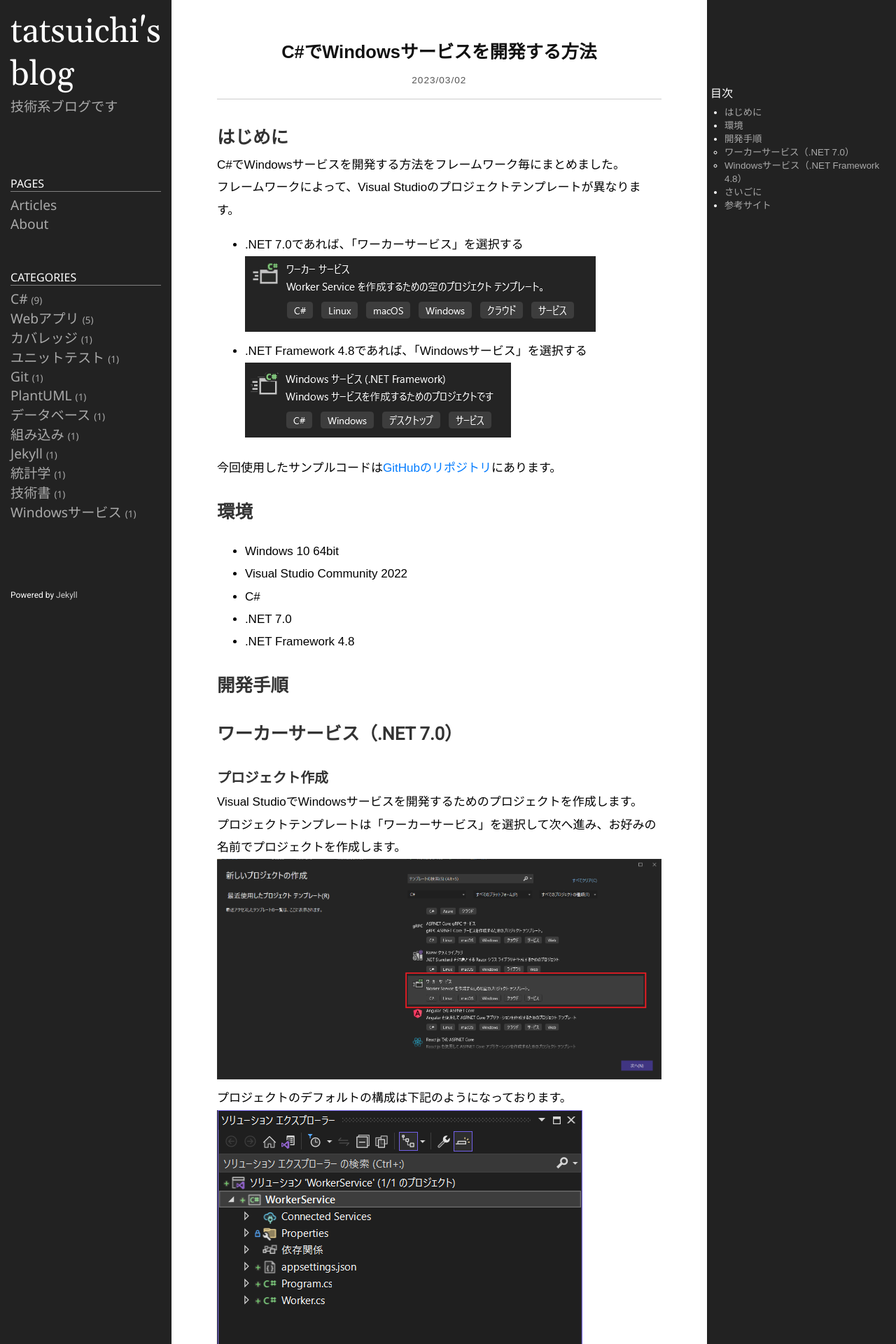
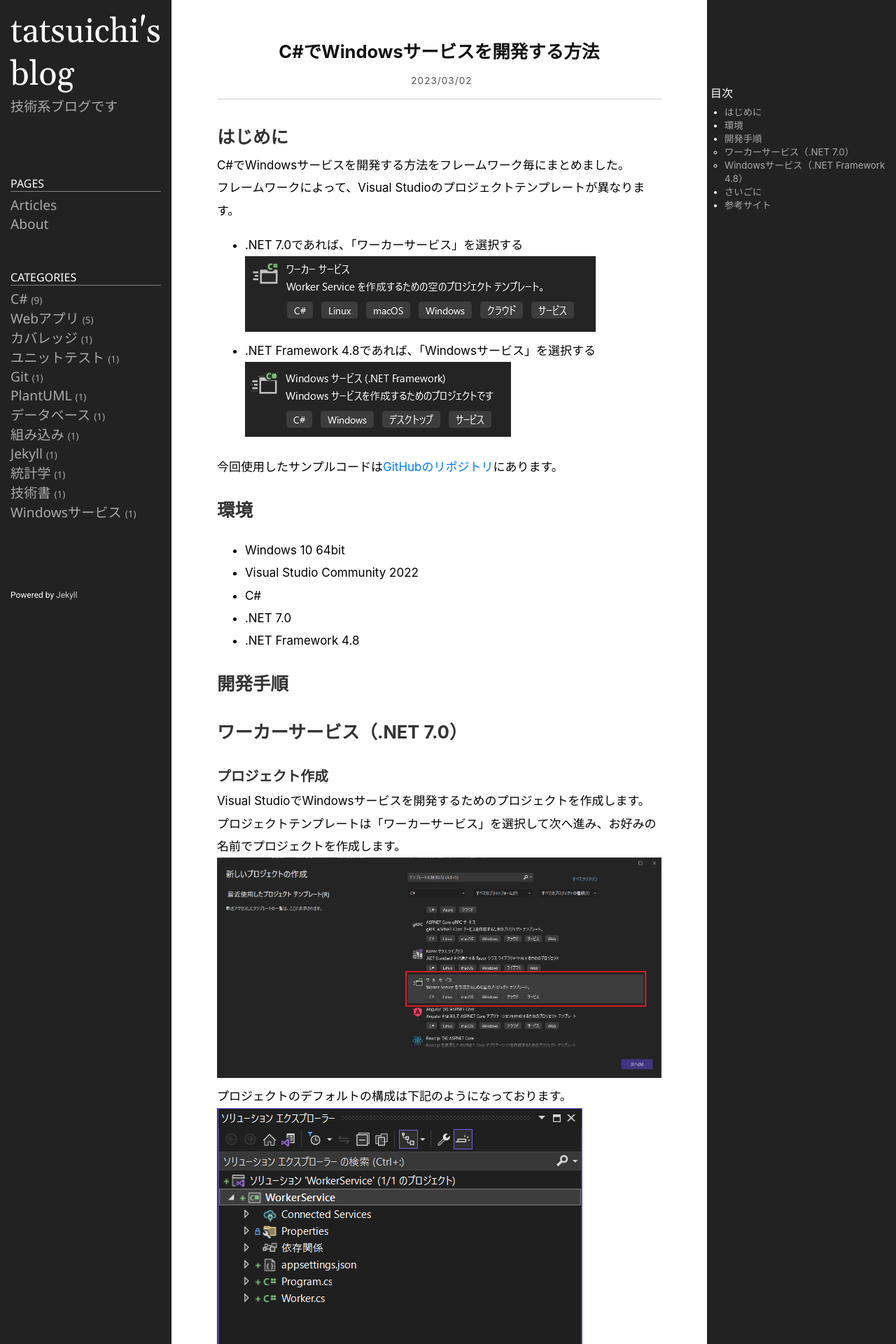
Before and after one commit to tatsuichi/blog, a Jekyll site: the page built from _posts/2023-03-02-C#でWindowsサービスを開発する方法.md, in a window 1280 px wide. Shown: the top 1920 px of the page at 70% size. Built offline with Jekyll 4.4.1, drawn with Linux system fonts in a browser that asks for light colours.

Commit message:
フォントを変更

```diff
--- a/public/css/style.css
+++ b/public/css/style.css
@@ -49,7 +49,7 @@ body {
 	height: 100%;
 	margin: 0;
 	padding: 0;
-	font-family: "游ゴシック体", YuGothic, "游ゴシック Medium", "Yu Gothic Medium", "游ゴシック", "Yu Gothic", sans-serif;
+	font-family: -apple-system, BlinkMacSystemFont, 'Segoe WPC', 'Segoe UI', system-ui, 'Ubuntu', 'Droid Sans', sans-serif;
 	color: #000000;
 }
 
@@ -256,7 +256,7 @@ article h3,
 article h4,
 article h5,
 article h6 {
-	font-family: "Roboto", "Nanum Gothic";
+	font-family: -apple-system, BlinkMacSystemFont, 'Segoe WPC', 'Segoe UI', system-ui, 'Ubuntu', 'Droid Sans', sans-serif;
 	color: #333;
   	margin-bottom: 0;
 }
```
